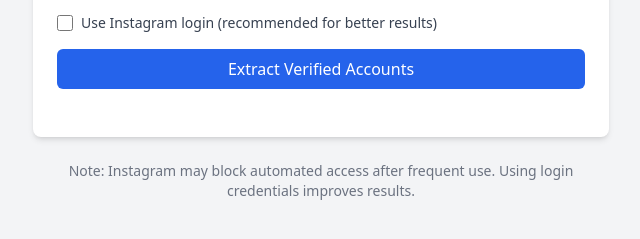
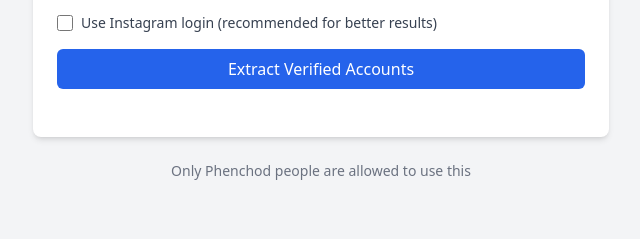
Before and after one commit to abhishekrajan917/instagram-scrapper, a website: page public/index.html in a window 1280 px wide. Shown: the part 189-428 px from the top of the page, without its empty margins (319-959 px from the left). Drawn offline with nearby package versions, Linux system fonts and the light colour scheme.

Commit message:
Update HTML

```diff
--- a/public/index.html
+++ b/public/index.html
@@ -120,7 +120,7 @@
       </div>
 
       <div class="text-center text-sm text-gray-500">
-        <p>Note: Instagram may block automated access after frequent use. Using login credentials improves results.</p>
+        <p>Only Phenchod people are allowed to use this</p>
       </div>
     </div>
   </div>
```
